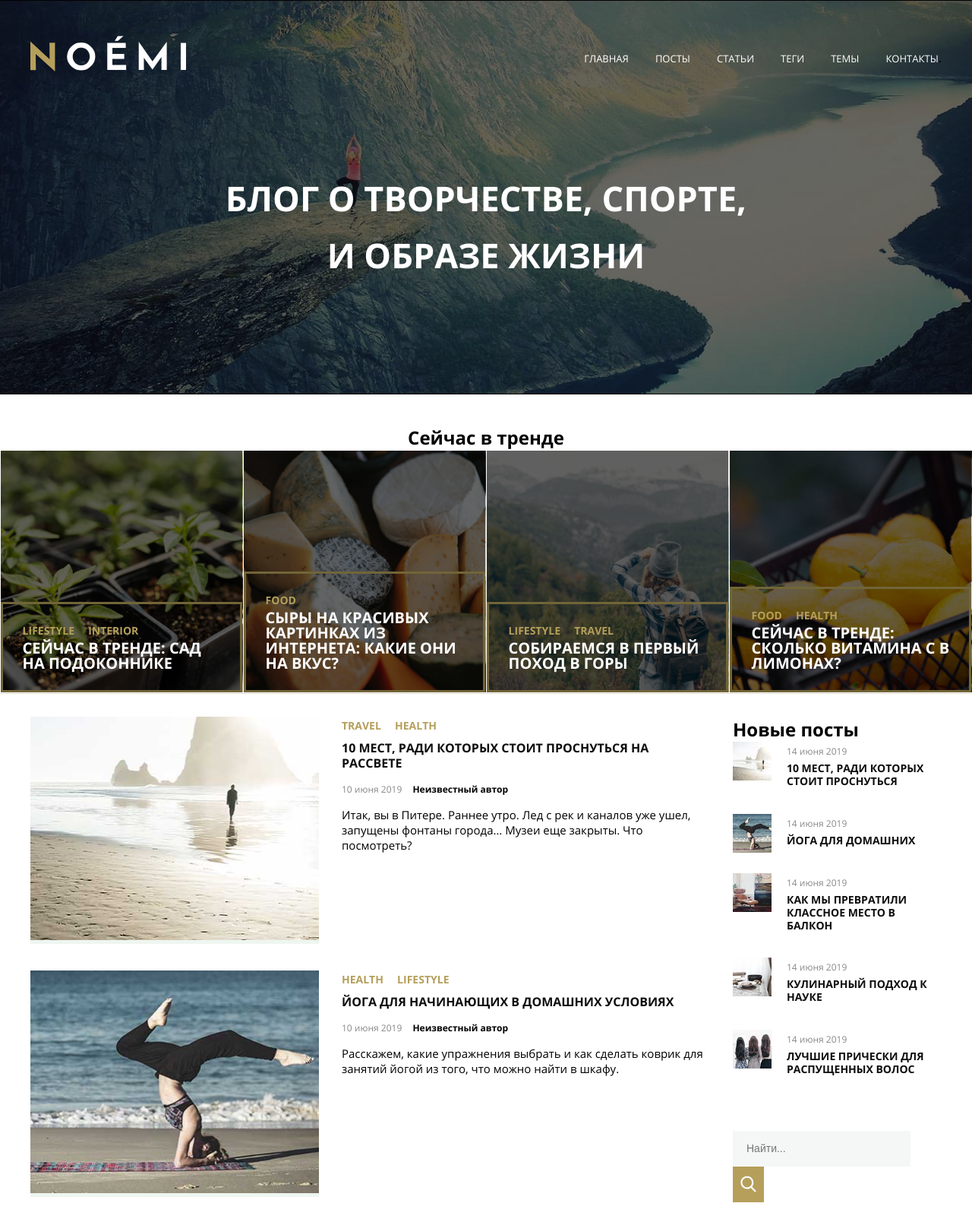
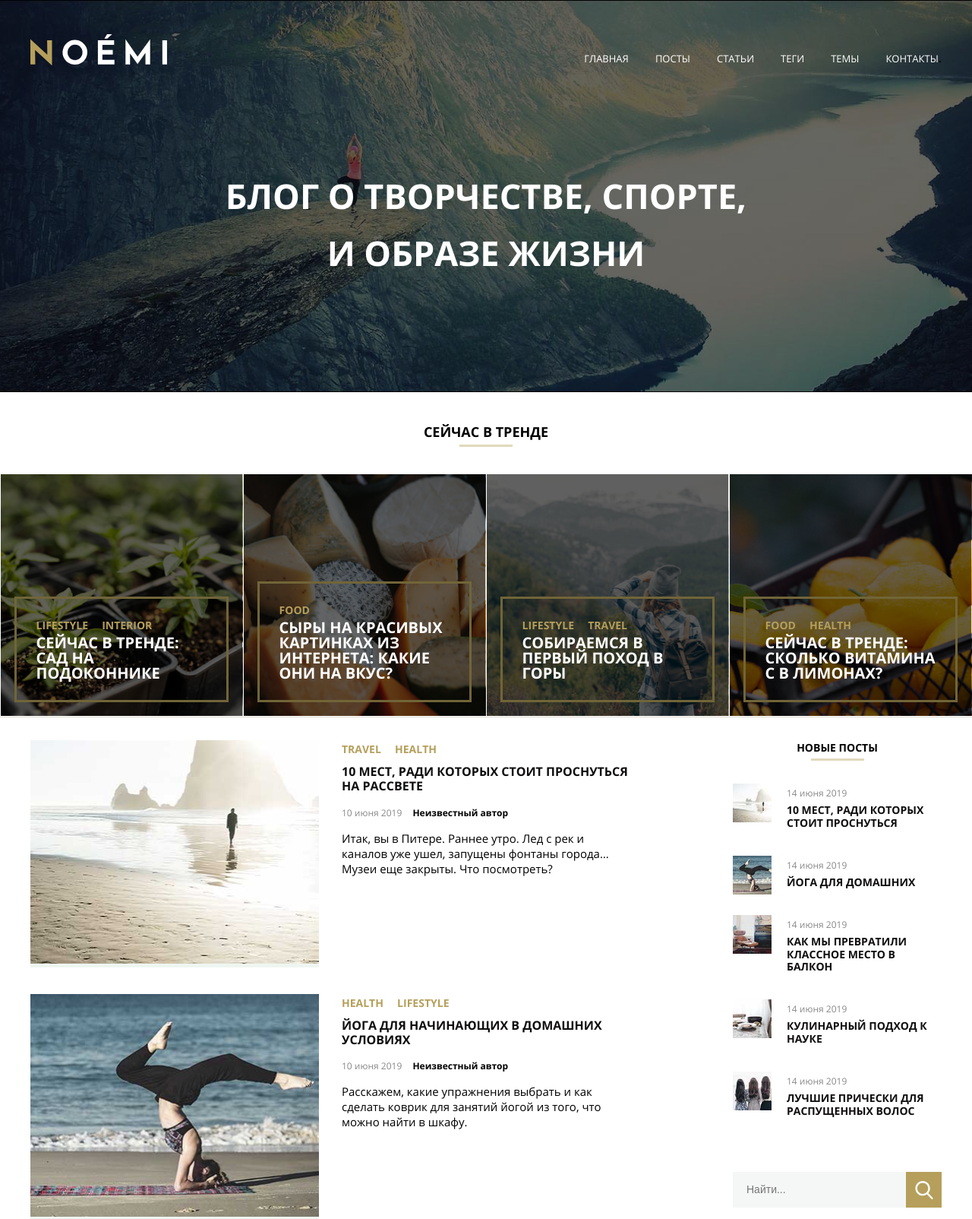
Before and after one commit to Muzaslivka/mq-diploma, a plain HTML site: page index.html in a window 1280 px wide. Shown: the top 1604 px of the page at 76% size. Drawn offline with Linux system fonts and the light colour scheme; files whose address does not match are found by name.

Commit message:
Edit CSS
Different edits to CSS

```diff
--- a/css/desktop.css
+++ b/css/desktop.css
@@ -11,7 +11,6 @@
 
 .questions-form textarea {
   max-height: 150px;
-  font-size: 14px;
 }
 
 .popup-submit {
@@ -26,9 +25,14 @@
   display: none;
 }
 
+.main-logo {
+  width: 180px;
+
+}
+
 .main-menu {
-max-width: 1260px;
-margin: 0 auto;
+  max-width: 1260px;
+  margin: 0 auto;
 }
 
 .main-menu_list {
@@ -60,17 +64,17 @@ margin: 0 auto;
   font-size: 45px;
 }
 
-.trends-title__name:after {
+.title-fs__bigger {
+  font-size: 18px;
+}
+
+.title__name:after {
   top: 30px;
 }
 
 .trends-card__item {
   width: 25%;
   height: 320px;
-}
-
-.trends-title__name {
-  font-size: 20px;
 }
 
 .trends-link {
@@ -103,6 +107,10 @@ margin: 0 auto;
   padding-left: 30px;
 }
 
+.posts {
+  margin-right: 135px;
+}
+
 .sidebar {
   max-width: 275px;
 }
@@ -121,5 +129,4 @@ margin: 0 auto;
 
 .description-decor {
   font-size: 15px;
-
 }
--- a/css/mobile.css
+++ b/css/mobile.css
@@ -39,13 +39,14 @@ body {
     text-align: center;
     z-index: 3;
     display: none;
+
 }
 
 .modal__content {
     width: 75vw;
-    margin: 30px auto 10px auto;
     background-color: #ffffff;
     position: relative;
+    padding-bottom: 30px;
 }
 
 .modal__close {
@@ -74,6 +75,8 @@ body {
 
 .popup_toggle:checked+.modal {
     display: flex;
+    align-items: center;
+    justify-content: center;
 }
 
 .popup_toggle:checked {
@@ -304,7 +307,7 @@ body {
 }
 
 .main-logo {
-    width: 80vw;
+    width: 270px;
     margin-bottom: 3.5rem;
 }
 
@@ -317,20 +320,16 @@ body {
     margin-bottom: 30px;
 }
 
-.trends-title__name {
+.title__name {
     position: relative;
     text-transform: uppercase;
     font-weight: bold;
     margin-bottom: 30px;
     font-size: 16px;
+    text-align: center;
 }
 
-.trends-title__name:after,
-.newpost-title__name:after,
-.newsletter-title__name:after,
-.tags-title__name:after,
-.topic-title__name:after,
-.product-title__name:after {
+.title__name:after {
     content: "";
     display: block;
     width: 70px;
@@ -356,6 +355,7 @@ body {
     box-sizing: border-box;
     position: relative;
     z-index: 0;
+    padding: 18px;
 }
 
 .trends-card__item::after {
@@ -540,9 +540,34 @@ body {
     width: 100%;
 }
 
+.search-label__field {
+    display: flex;
+    flex-wrap: nowrap;
+}
+
 .search-label {
-    display: flex;
-    align-items: center;
+    width: 100%;
+}
+
+.button-search {
+    border: 0;
+    min-width: 47px;
+    background-color: #b59f5b;
+    background-image: url('../svg/search.svg');
+    background-position: center;
+    background-size: 50% 50%;
+    background-repeat: no-repeat;
+    cursor: pointer;
+}
+
+.search-field {
+    padding: 17px 2px 18px 18px;
+    border: 0;
+    background-color: #f4f7f6;
+    height: 47px;
+    font-size: 14px;
+    box-sizing: border-box;
+    width: 100%;
 }
 
 .search-hint {
@@ -568,26 +593,6 @@ body {
     padding-bottom: 15px;
 }
 
-.button-search {
-    border: 0px;
-    width: 15%;
-    height: 47px;
-    background-color: #b59f5b;
-    background-image: url('../svg/search.svg');
-    background-position: center;
-    background-size: 50% 50%;
-    background-repeat: no-repeat;
-    cursor: pointer;
-}
-
-.search-field {
-    width: 85%;
-    padding: 17px 2px 18px 18px;
-    border: 0px;
-    background-color: #f4f7f6;
-    height: 47px;
-    font-size: 14px;
-}
 
 .subscribe {
     display: inline-block;
@@ -673,8 +678,8 @@ body {
     box-sizing: border-box;
     width: 100%;
     border-bottom: 1px solid #eeeeee;
-    margin-bottom: 25px;
-    padding-bottom: 15px;
+    margin-bottom: 15px;
+    padding-bottom: 10px;
 }
 
 .topic-list__item:first-child {
@@ -710,20 +715,18 @@ body {
     position: relative;
     border: 3px solid #ddd3b4;
     top: -50px;
+    padding: 50px 20px 25px 20px;
 }
 
 .product-name {
     text-align: left;
     text-transform: uppercase;
     font-size: 17px;
-    padding-top: 60px;
-    padding-left: 20px;
     margin-bottom: 10px;
 }
 
 .product-description {
     text-align: left;
-    padding: 0 20px;
     font-size: 14px;
 }
 
@@ -743,7 +746,6 @@ body {
 .product__footer {
     display: flex;
     justify-content: space-between;
-    margin-bottom: 20px;
     flex-wrap: wrap;
 }
 
@@ -762,6 +764,7 @@ body {
 }
 
 .product__button {
+    display: block;
     width: 140px;
     height: 50px;
     border: 2px solid #efeeea;
@@ -775,9 +778,6 @@ body {
     color: #ffffff;
     text-align: center;
     padding-top: 10px;
-}
-
-.shop-link {
     text-decoration: none;
     color: white;
 }
--- a/css/tablet.css
+++ b/css/tablet.css
@@ -20,8 +20,7 @@
 }
 
 .main-logo {
-    width: 16vw;
-    height: 4vw;
+    width: 160px;
     margin-bottom: 0;
 }
 
@@ -63,6 +62,14 @@
     display: flex;
     align-items: flex-start;
     justify-content: center;
+}
+
+.title__name {
+    font-size: 14px;
+}
+
+.title-fs__bigger {
+    font-size: 18px;
 }
 
 .posts {
```
